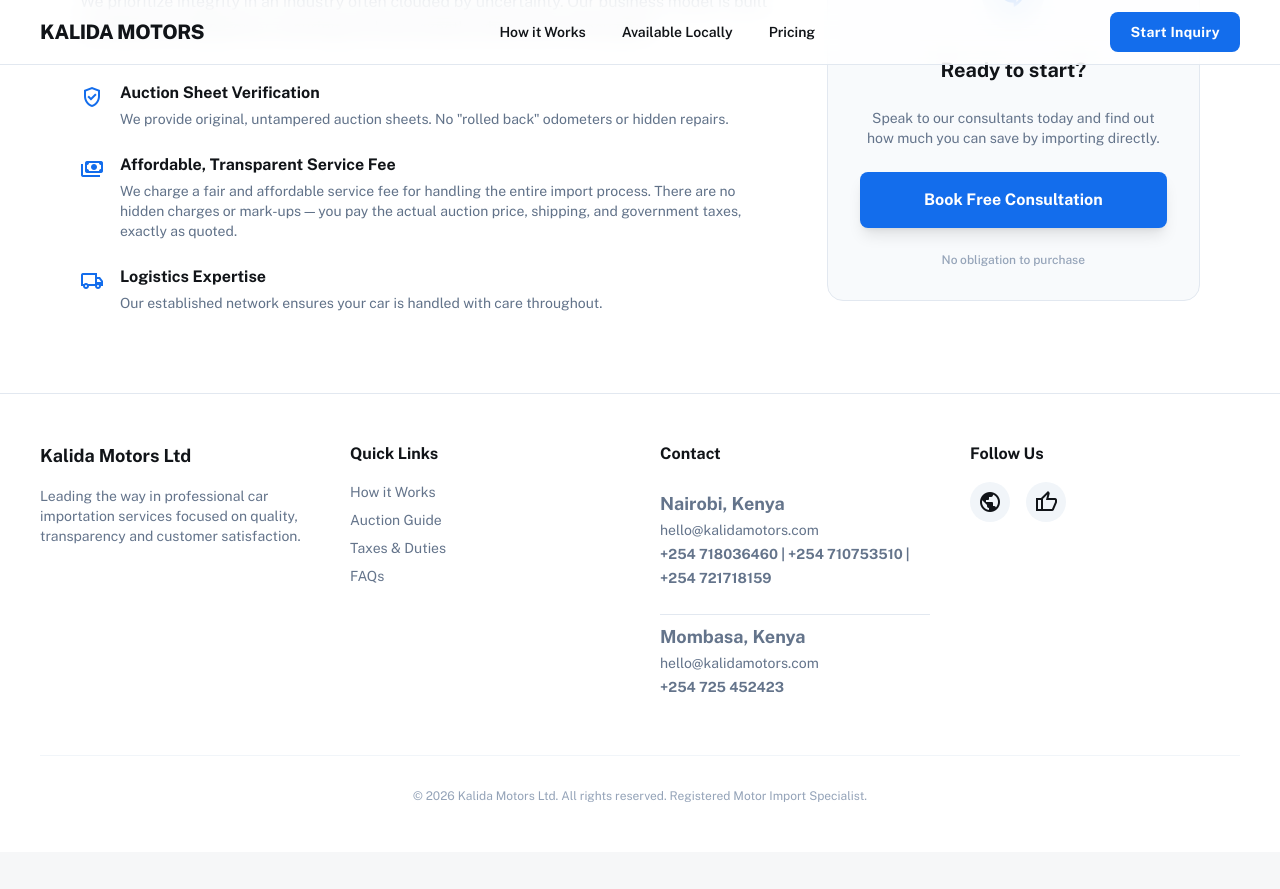
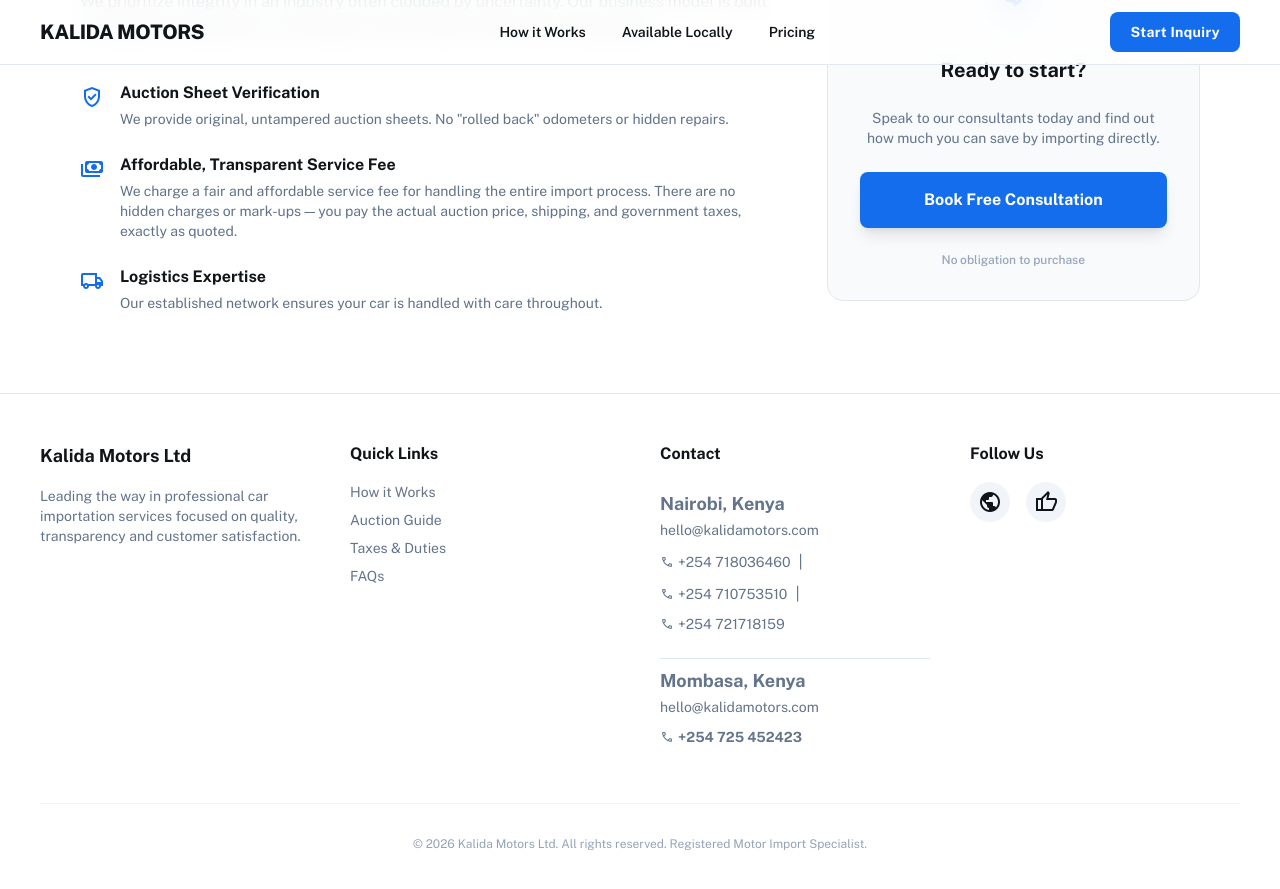
Before and after one commit to tomshy/kalidamotors, a Jekyll site: the page built from index.html, in a window 1280 px wide and 900 px high, scrolled down 3524 px. Shown: the top 889 px of the window. Built offline with Jekyll 4.4.1, drawn with Linux system fonts in a browser that asks for light colours; nearby versions of some CDN libraries; before the commit the page ends 4376 px from its top, so only the background shows below that.

Commit message:
add whatsapp integration to contacts

```diff
--- a/_includes/footer.html
+++ b/_includes/footer.html
@@ -32,15 +32,27 @@
                         <h5 class="font-bold text-slate-500 dark:text-slate-400 text-lg">Nairobi, Kenya</h5>
                         <a class="text-slate-500 dark:text-slate-400 text-sm hover:text-primary transition-colors"
                             href="mailto:hello@kalidamotors.com">hello@kalidamotors.com</a><br>
-                        <span class="text-slate-500 dark:text-slate-400 text-sm font-bold">+254 718036460 | +254
-                            710753510 | +254 721718159</span>
+                        <div class="flex flex-wrap gap-2 mt-2">
+                            <a href="https://wa.me/254718036460" target="_blank" class="text-slate-500 dark:text-slate-400 text-sm hover:text-primary transition-colors flex items-center gap-1">
+                                <span class="material-symbols-outlined text-sm">phone</span>+254 718036460
+                            </a>
+                            <span class="text-slate-500 dark:text-slate-400">|</span>
+                            <a href="https://wa.me/254710753510" target="_blank" class="text-slate-500 dark:text-slate-400 text-sm hover:text-primary transition-colors flex items-center gap-1">
+                                <span class="material-symbols-outlined text-sm">phone</span>+254 710753510
+                            </a>
+                            <span class="text-slate-500 dark:text-slate-400">|</span>
+                            <a href="https://wa.me/254721718159" target="_blank" class="text-slate-500 dark:text-slate-400 text-sm hover:text-primary transition-colors flex items-center gap-1">
+                                <span class="material-symbols-outlined text-sm">phone</span>+254 721718159
+                            </a>
+                        </div>
                     </nav>
                     <nav class="py-2">
                         <h5 class="font-bold text-slate-500 dark:text-slate-400 text-lg">Mombasa, Kenya</h5>
                         <a class="text-slate-500 dark:text-slate-400 text-sm hover:text-primary transition-colors"
                             href="mailto:hello@kalidamotors.com">hello@kalidamotors.com</a><br>
-                        <span class="text-slate-500 dark:text-slate-400 text-sm font-bold">+254 725
-                            452423</span>
+                        <a href="https://wa.me/254725452423" target="_blank" class="text-slate-500 dark:text-slate-400 text-sm hover:text-primary transition-colors font-bold flex items-center gap-1 mt-2">
+                            <span class="material-symbols-outlined text-sm">phone</span>+254 725 452423
+                        </a>
                     </nav>
                 </div>
             </div>
```
